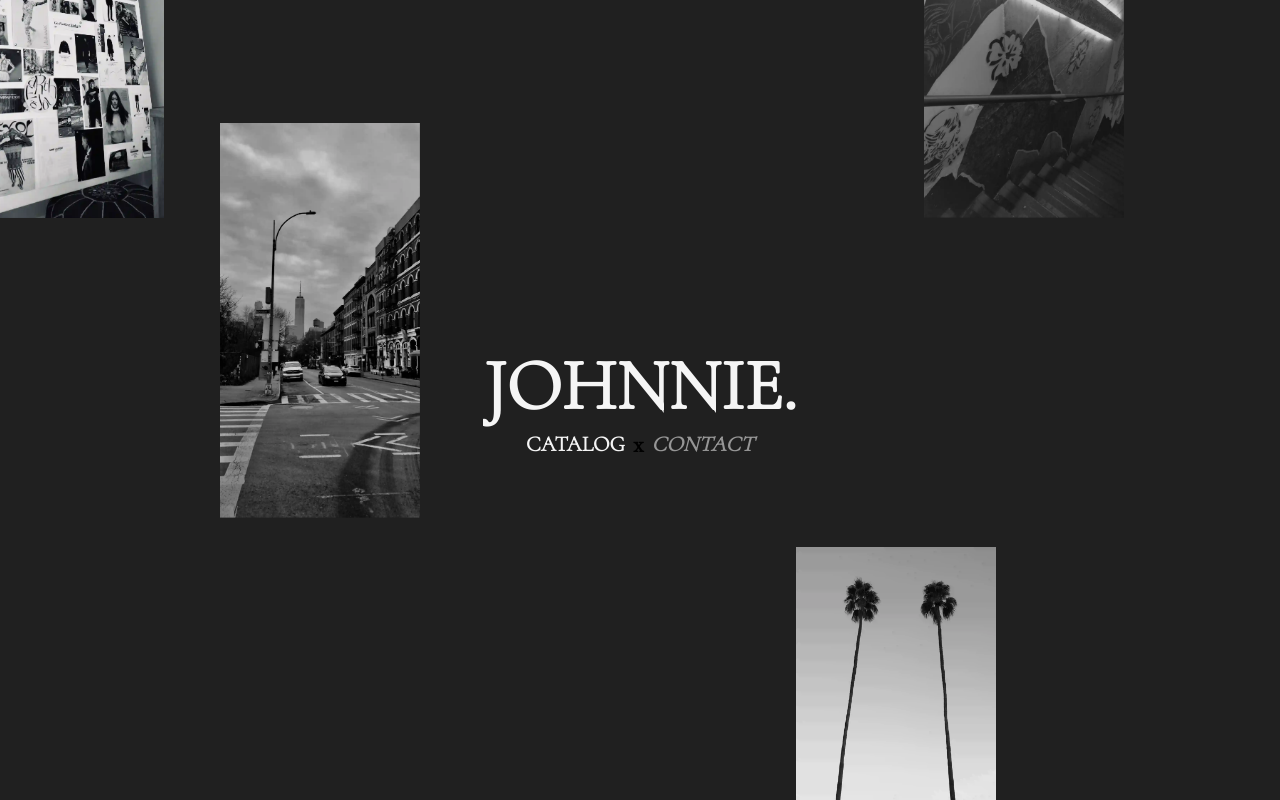
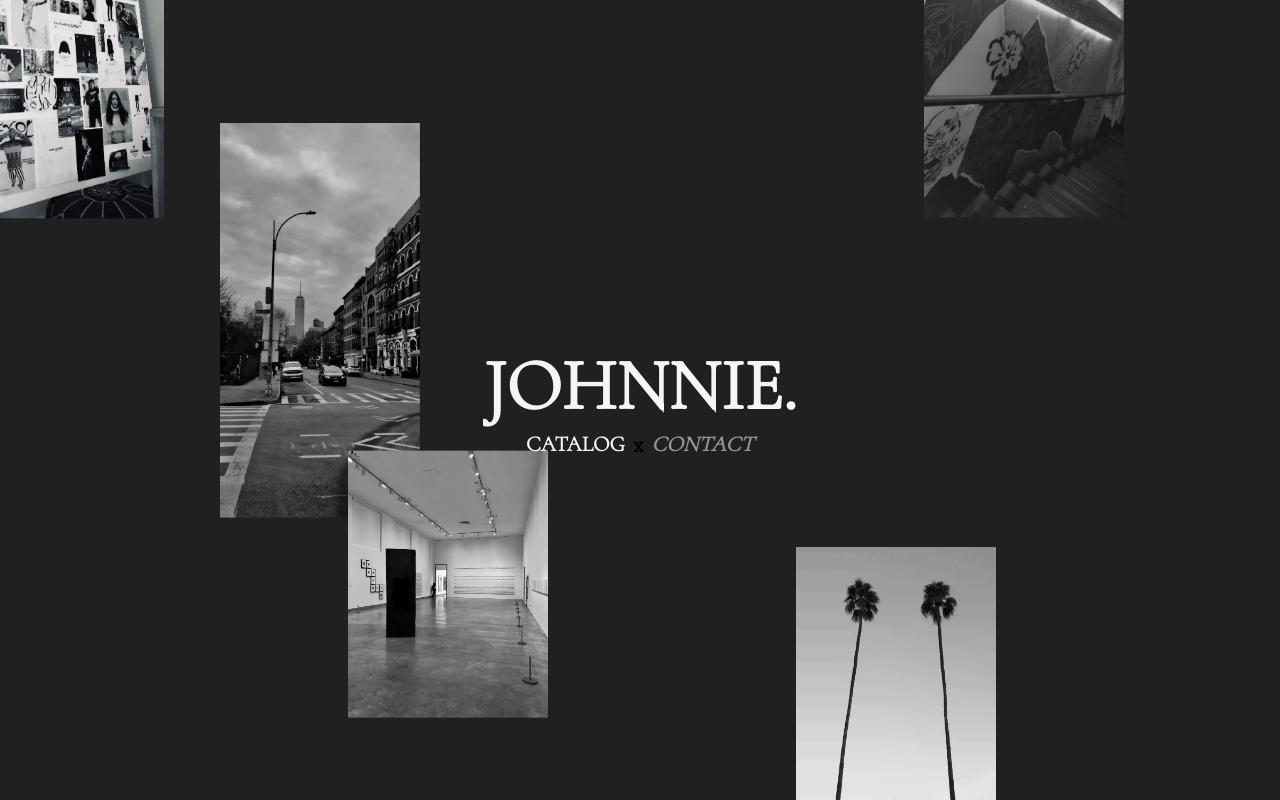
Before and after one commit to johnniemassart/johnnie-website-react, a React (Create React App) app: page / in a window 1280 px wide. Built offline with nearby package versions, Linux system fonts and the light colour scheme.

Commit message:
Update HomeImages.jsx

```diff
--- a/src/Components/HomeImages.jsx
+++ b/src/Components/HomeImages.jsx
@@ -1,19 +1,12 @@
 import { useState, useEffect } from "react";
 
 export const HomeImages = () => {
-//     const images = [
-//         {src: './johnnie-website-react/images/image-board.webp', alt: 'image board', id: 1, num: 'one'},
-//         {src: './images/nyc-stairs.webp', alt: 'nyc stairs', id: 2,  num: 'two'},
-//         {src: './images/nyc-streets-j.webp', alt: 'nyc streets', id: 3, num: 'three'},
-//         {src: './images/palm-trees.webp', alt: 'palm trees', id: 4, num: 'four'},
-//         {src: './images/pmoa.webp', alt: 'philadelphia museum of art', id: 5, num: 'five'}
-//     ];
-
     const images = [
         {src: './johnnie-website-react/images/image-board.webp', alt: 'image board', id: 1, num: 'one'},
         {src: './images/nyc-stairs.webp', alt: 'nyc stairs', id: 2,  num: 'two'},
         {src: './images/nyc-streets-j.webp', alt: 'nyc streets', id: 3, num: 'three'},
-        {src: './images/palm-trees.webp', alt: 'palm trees', id: 4, num: 'four'}
+        {src: './images/palm-trees.webp', alt: 'palm trees', id: 4, num: 'four'},
+        {src: './images/pmoa.webp', alt: 'philadelphia museum of art', id: 5, num: 'five'}
     ];
 
     const [position, setPosition] = useState(false);
```
